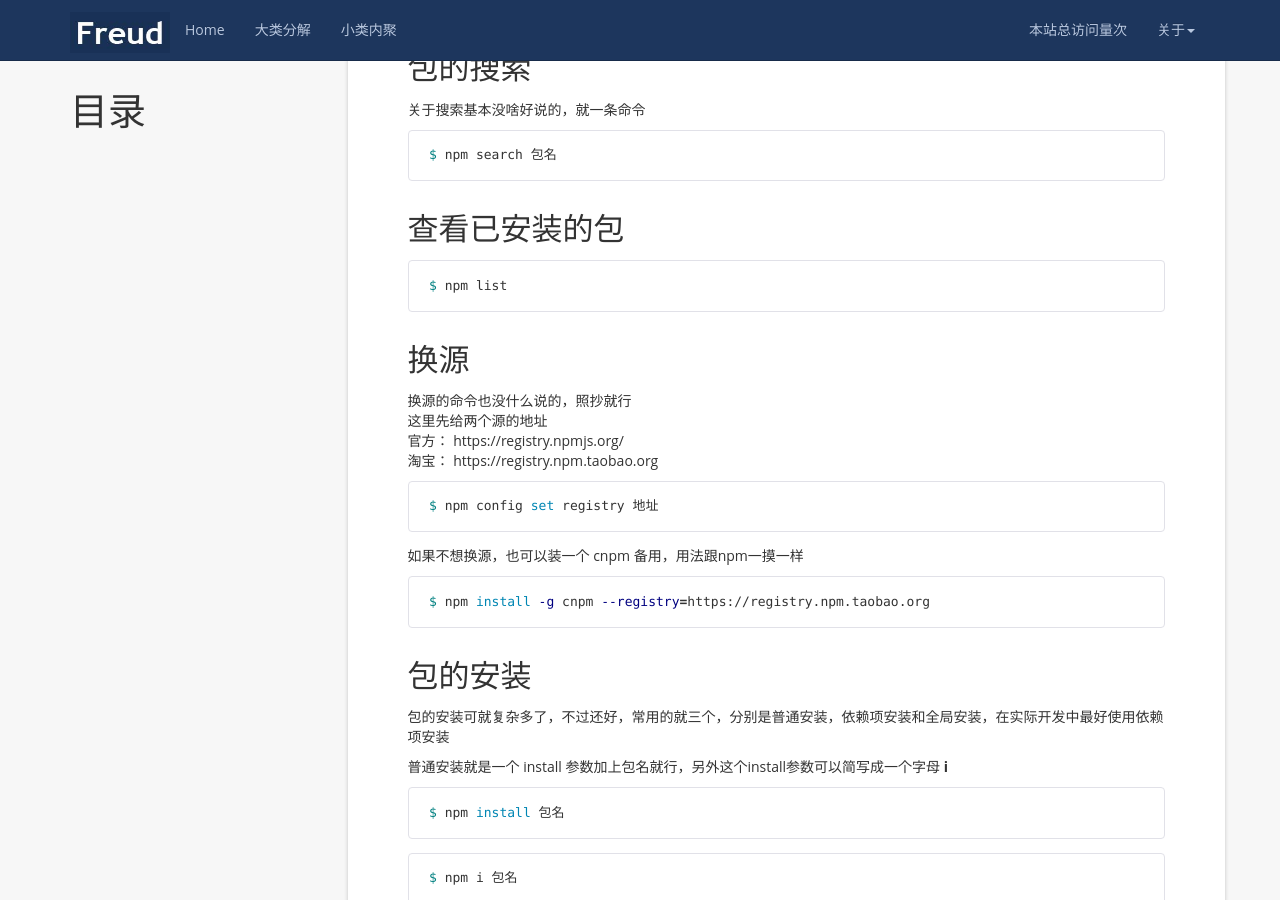
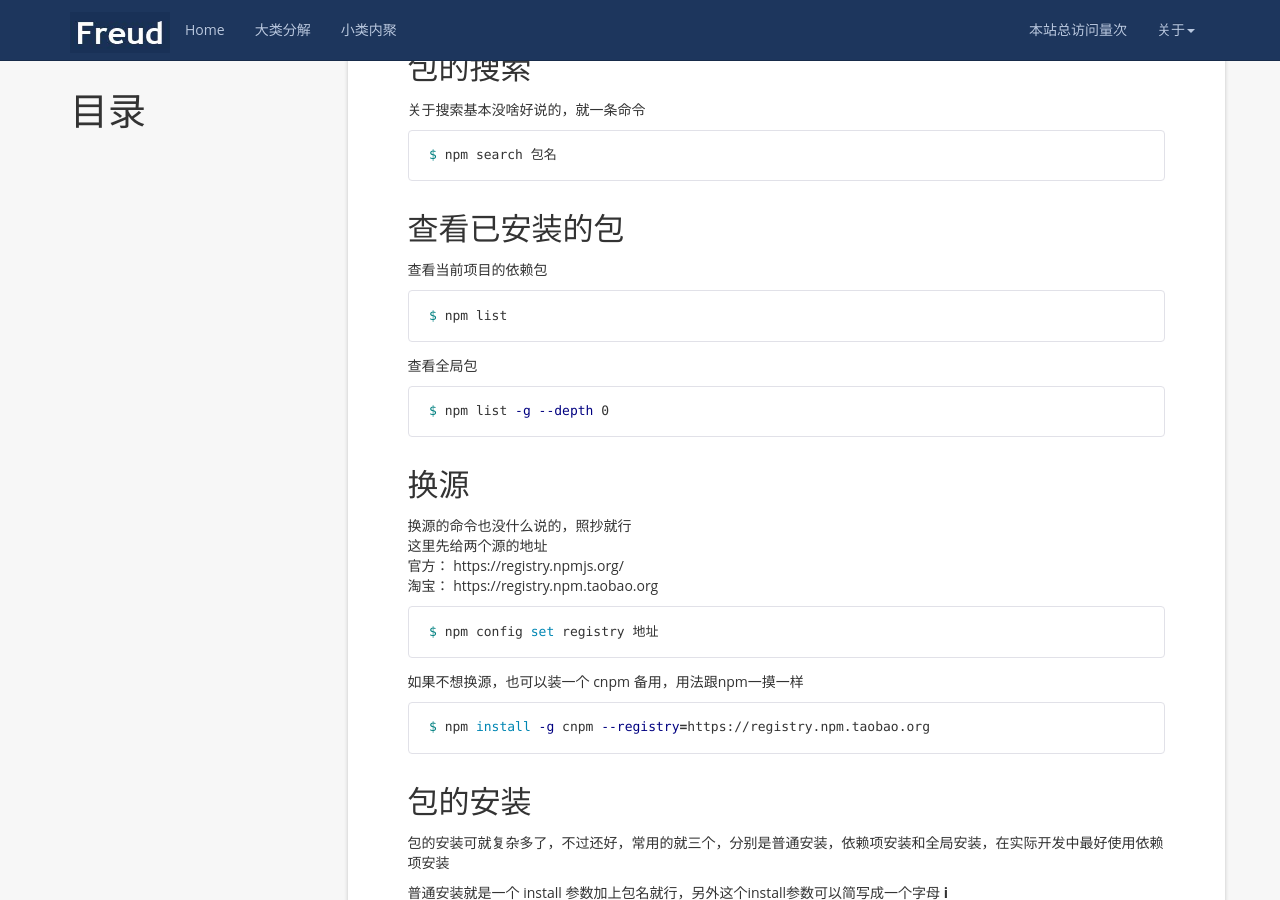
Before and after one commit to kljzndx/My-Blog, a Jekyll site: the page built from _posts/2020-03-01-NPM Guide.md, in a window 1280 px wide and 900 px high, scrolled down 869 px. Built offline with Jekyll 4.4.1, drawn with Linux system fonts in a browser that asks for light colours; nearby versions of some CDN libraries; comment, search, counter and statistics services are not loaded.

Commit message:
添加查看全局包命令

````diff
--- a/_posts/2020-03-01-NPM Guide.md
+++ b/_posts/2020-03-01-NPM Guide.md
@@ -36,8 +36,14 @@ $ npm search 包名
 查看已安装的包
 -----------------------------------
 
+查看当前项目的依赖包
 ```bash
 $ npm list
+```
+
+查看全局包
+```bash
+$ npm list -g --depth 0
 ```
 
 换源
````
